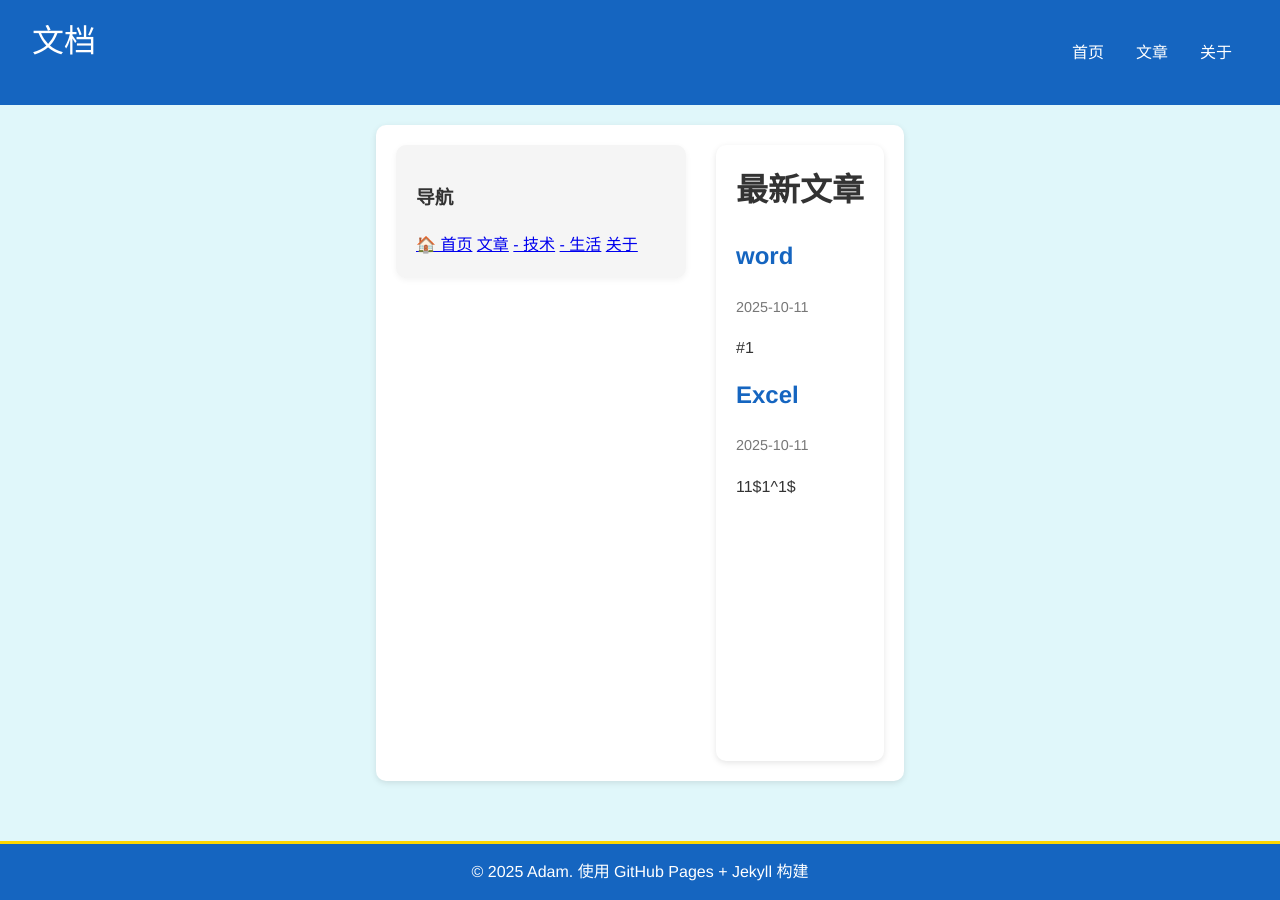
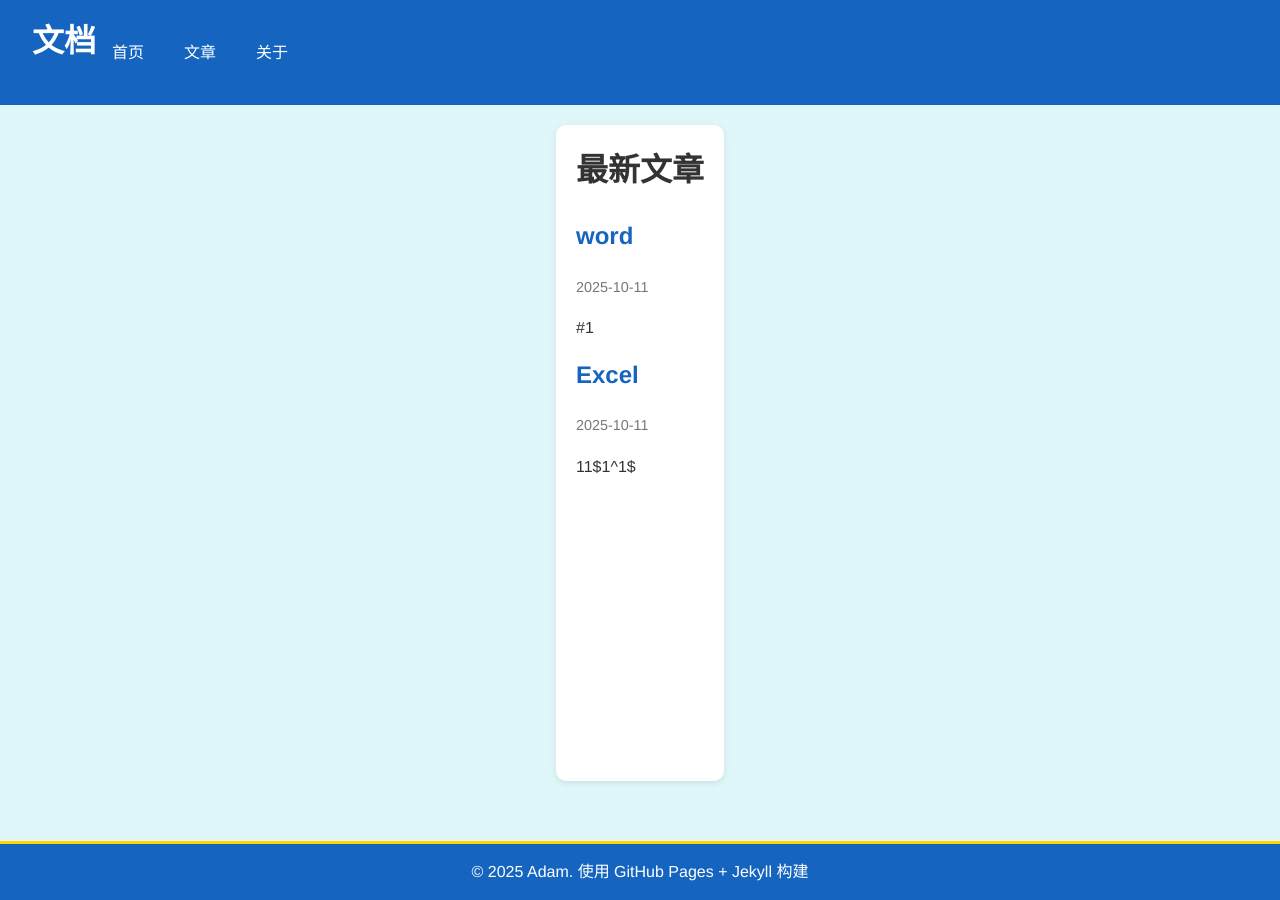
Before and after one commit to lzh210802066/lzh210802066.github.io, a Jekyll site: the page built from index.html, in a window 1280 px wide. Built offline with Jekyll 4.4.1, drawn with Linux system fonts in a browser that asks for light colours; the list of posts is cut into pages by our own code.

Commit message:
Update default.html

```diff
--- a/_layouts/default.html
+++ b/_layouts/default.html
@@ -24,27 +25,35 @@
       position: sticky;
       top: 0;
       z-index: 1000;
+    }
+
+    .header-container {
       display: flex;
       justify-content: space-between;
+      align-items: center; /* 与标题垂直居中对齐 */
+    }
+
+    .header-container h1 a {
+      color: #fff;
+      text-decoration: none;
+      font-weight: 600;
+    }
+
+    nav.horizontal-nav {
+      display: flex;
+      gap: 1.5rem;
       align-items: center;
     }
 
-    header a {
+    nav.horizontal-nav a {
       color: #fff;
       text-decoration: none;
       font-weight: 500;
-      margin-right: 1rem;
-      transition: color 0.3s, transform 0.2s;
+      transition: color 0.3s;
     }
 
-    header a:hover {
+    nav.horizontal-nav a:hover {
       color: #ffd700;
-      transform: translateY(-2px);
-    }
-
-    nav {
-      display: flex;
-      gap: 1rem;
     }
 
     .nav-item {
@@ -57,24 +66,21 @@
       top: 100%;
       left: 0;
       background: white;
+      list-style: none;
       padding: 5px 0;
-      list-style: none;
+      min-width: 120px;
       box-shadow: 0 2px 6px rgba(0,0,0,0.15);
-      min-width: 100px;
       border-radius: 4px;
-      z-index: 100;
     }
 
     .nav-item:hover .submenu {
       display: block;
     }
 
-    .submenu li {
-      padding: 5px 15px;
-    }
-
     .submenu li a {
       color: #333;
+      padding: 5px 10px;
+      display: block;
       text-decoration: none;
     }
 
@@ -82,33 +88,18 @@
       color: #1565c0;
     }
 
-    .container {
-      display: flex;
-      max-width: 1000px;
+    /* 主体内容 */
+    main {
+      flex: 1;
+      max-width: 900px;
       margin: 20px auto;
-      gap: 30px;
-      flex-wrap: wrap;
-      flex: 1;
-    }
-
-    main {
-      flex: 3;
       padding: 20px;
-      background: #ffffff;
+      background: #fff;
       border-radius: 10px;
       box-shadow: 0 2px 6px rgba(0,0,0,0.1);
     }
 
-    .sidebar {
-      flex: 1;
-      padding: 20px;
-      background: #f5f5f5;
-      border-radius: 10px;
-      box-shadow: 0 2px 6px rgba(0,0,0,0.05);
-      min-width: 250px;
-      height: fit-content;
-    }
-
+    /* 页脚 */
     footer {
       text-align: center;
       padding: 15px;
@@ -118,30 +109,7 @@
       border-top: 3px solid #ffd700;
     }
 
-    h1, h2 {
-      margin-top: 0;
-      font-weight: 600;
-    }
-
-    a {
-      transition: color 0.3s, transform 0.2s;
-    }
-
-    a:hover {
-      transform: translateY(-1px);
-    }
-
-    @media (max-width: 768px) {
-      .container {
-        flex-direction: column;
-        margin: 10px;
-      }
-      main, .sidebar {
-        width: 100%;
-        margin: 0 0 20px 0;
-      }
-    }
-
+    /* 文章列表 */
     .post-list {
       list-style: none;
       padding: 0;
@@ -167,14 +135,32 @@
       font-size: 0.9rem;
       color: #777;
     }
+
+    h1, h2 {
+      margin-top: 0;
+      font-weight: 600;
+    }
+
+    @media (max-width: 768px) {
+      .header-container {
+        flex-direction: column;
+        align-items: flex-start;
+        gap: 0.5rem;
+      }
+      main {
+        width: 100%;
+        margin: 10px;
+      }
+    }
   </style>
 </head>
 
 <body>
-  <!-- 顶部导航 -->
+  <!-- 顶部 header + 水平导航 -->
   <header>
+    <div class="header-container">
       <h1><a href="{{ site.baseurl }}/">{{ site.title }}</a></h1>
-    <nav>
+      <nav class="horizontal-nav">
         <a href="{{ site.baseurl }}/">首页</a>
         {% for item in site.data.navigation.main %}
           <div class="nav-item">
@@ -189,23 +175,10 @@
           </div>
         {% endfor %}
       </nav>
+    </div>
   </header>
 
-  <!-- 主体 -->
-  <div class="container">
-    <aside class="sidebar">
-      <h3>导航</h3>
-      <a href="{{ site.baseurl }}/">🏠 首页</a>
-      {% for item in site.data.navigation.main %}
-        <a href="{{ item.url | relative_url }}">{{ item.title }}</a>
-        {% if item.children %}
-          {% for child in item.children %}
-            <a href="{{ child.url | relative_url }}">- {{ child.title }}</a>
-          {% endfor %}
-        {% endif %}
-      {% endfor %}
-    </aside>
-
+  <!-- 主体内容 -->
   <main>
     {% if page.layout == "home" %}
       <h1>最新文章</h1>
@@ -220,7 +193,6 @@
       {{ content }}
     {% endif %}
   </main>
-  </div>
 
   <!-- 页脚 -->
   <footer>
```
Also changed, not shown: other parts of _layouts/default.html (+1 -0 lines). Lines whose indentation alone changed are shown as unchanged.
